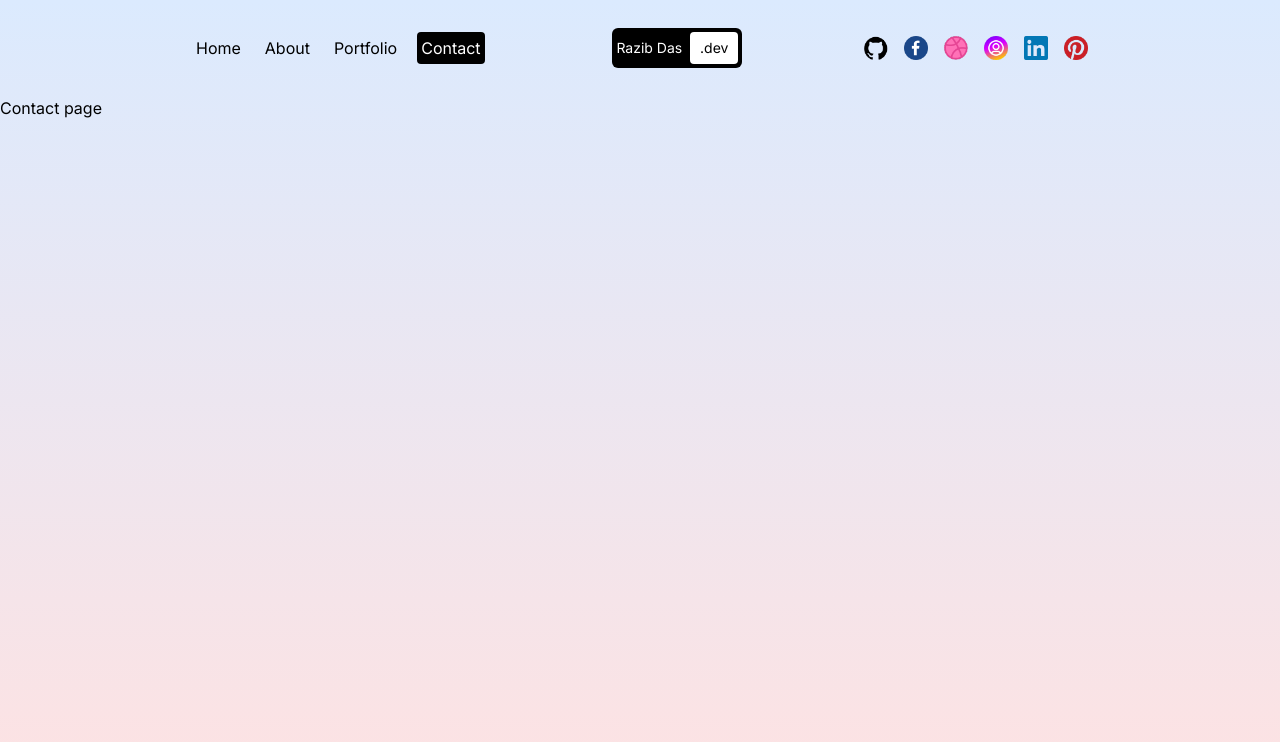
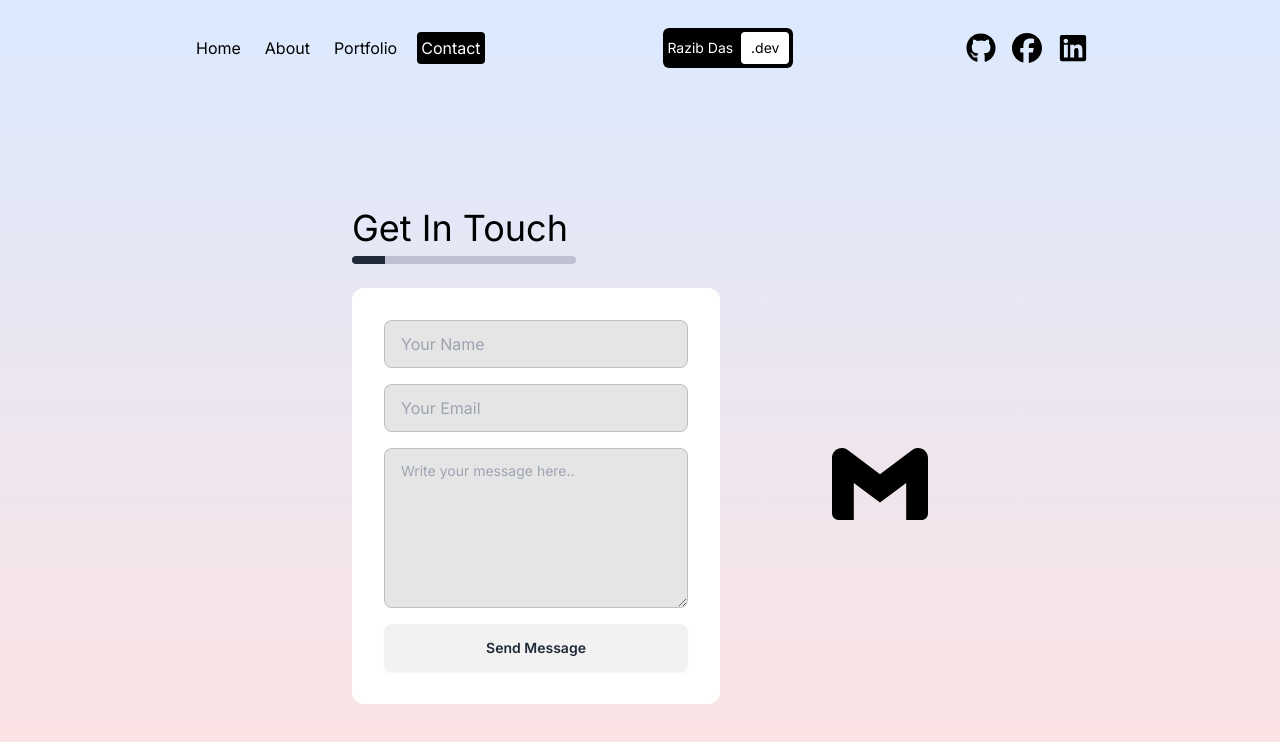
Before and after one commit to razibdas/next-portfolio, a Next.js app: page /Contact in a window 1280 px wide. Shown: the top 742 px of the page. Built offline with nearby package versions, Linux system fonts and the light colour scheme.

Commit message:
set the github icon and add link

```diff
--- a/package.json
+++ b/package.json
@@ -9,10 +9,13 @@
     "lint": "next lint"
   },
   "dependencies": {
+    "emailjs": "^4.0.3",
+    "emailjs-com": "^3.2.0",
     "framer-motion": "^11.0.28",
     "next": "^14.1.4",
     "react": "^18.2.0",
-    "react-dom": "^18.2.0"
+    "react-dom": "^18.2.0",
+    "react-icons": "^5.0.1"
   },
   "devDependencies": {
     "autoprefixer": "^10.0.1",
--- a/src/app/Contact/page.jsx
+++ b/src/app/Contact/page.jsx
@@ -1,19 +1,78 @@
 "use client"
 
-import React from 'react';
+// Import the emailjs library
+import { useRef } from "react";
+import emailjs from 'emailjs-com';
+import { SiGmail } from "react-icons/si";
 
-import { motion } from 'framer-motion';
 
-const ContactPage = () => {
+const page = () => {
+
+  const form = useRef();
+
+  const sendEmail = (e) => {
+    e.preventDefault();
+
+    emailjs.sendForm('service_4z6q1wf', 'template_nms07pv', form.current, 'jXX87AbRhPixMWwIB')
+      .then((result) => {
+        console.log(result.text);
+        form.current.reset();
+      }, (error) => {
+        console.log(error.text);
+      });
+  };
+
   return (
-    <motion.div className="h-full"
-      initial={{ y: "-200vh" }}
-      animate={{ y: "0%" }}
-      transition={{ duration: 1 }}
-    >
-      <h1>Contact page</h1>
-    </motion.div>
+    <>
+      <div className="">
+
+        <div className="hero-content  flex-col lg:flex-row-reverse">
+          <div className="card w-full max-w-xl ">
+          <h2 className="text-4xl  mt-24">Get In Touch</h2>
+            <progress className="progress w-56  mt-2"></progress>
+            <div className="flex items-center gap-28">
+
+              <form
+                ref={form}
+                onSubmit={sendEmail}
+                className="card-body w-full  mt-6 space-y-2 rounded-xl backdrop-contrast-200
+               "
+              >
+                <div className="form-control w-full">
+                  <input
+                    type="text"
+                    name="user_name"
+                    placeholder="Your Name"
+                    className="input input-bordered bg-black/10 w-full"
+                    required
+                  />
+                </div>
+                <div className="form-control">
+                  <input
+                    type="email"
+                    name="user_email"
+                    placeholder="Your Email"
+                    className="input input-bordered bg-black/10 w-full"
+                    required
+                  />
+                </div>
+                <div className="form-control">
+                  <textarea
+                    name="message"
+                    className="textarea textarea-bordered h-40 bg-black/10"
+                    placeholder="Write your message here.."
+                  ></textarea>
+                </div>
+                <div className="form-control mt-6">
+                  <input type="submit" value="Send Message" className="btn neon-button" />
+                </div>
+              </form>
+              <div className="text-8xl"><SiGmail /></div>
+            </div>
+          </div>
+        </div>
+      </div>
+    </>
   );
 };
-
-export default ContactPage;
+export default page;
--- a/src/app/Portfolio/page.jsx
+++ b/src/app/Portfolio/page.jsx
@@ -1,18 +1,117 @@
+"use client";
+import { motion, useScroll, useTransform } from "framer-motion";
+import Image from "next/image";
+import Link from "next/link";
+import { useRef } from "react";
 
-"use client"
-
-import React from 'react';
-
-import { motion } from 'framer-motion';
+const items = [
+  {
+    id: 1,
+    color: "from-red-300 to-blue-300",
+    title: "React Commerce",
+    desc: "Lorem ipsum dolor sit amet consectetur adipisicing elit. Dolores ab id ad nesciunt quo aut corporis modi? Voluptate, quos sunt dolorum facilis, id eum sequi placeat accusantium saepe eos laborum.",
+    img: "https://images.pexels.com/photos/18073372/pexels-photo-18073372/free-photo-of-young-man-sitting-in-a-car-on-a-night-street.jpeg?auto=compress&cs=tinysrgb&w=1600&lazy=load",
+    link: "https://lama.dev",
+  },
+  {
+    id: 2,
+    color: "from-blue-300 to-violet-300",
+    title: "Next.js Medium Blog",
+    desc: "Lorem ipsum dolor sit amet consectetur adipisicing elit. Dolores ab id ad nesciunt quo aut corporis modi? Voluptate, quos sunt dolorum facilis, id eum sequi placeat accusantium saepe eos laborum.",
+    img: "https://images.pexels.com/photos/18023772/pexels-photo-18023772/free-photo-of-close-up-of-a-person-holding-a-wristwatch.jpeg?auto=compress&cs=tinysrgb&w=1600&lazy=load",
+    link: "https://lama.dev",
+  },
+  {
+    id: 3,
+    color: "from-violet-300 to-purple-300",
+    title: "Vanilla Book App",
+    desc: "Lorem ipsum dolor sit amet consectetur adipisicing elit. Dolores ab id ad nesciunt quo aut corporis modi? Voluptate, quos sunt dolorum facilis, id eum sequi placeat accusantium saepe eos laborum.",
+    img: "https://images.pexels.com/photos/6894528/pexels-photo-6894528.jpeg?auto=compress&cs=tinysrgb&w=1600&lazy=load",
+    link: "https://lama.dev",
+  },
+  {
+    id: 4,
+    color: "from-purple-300 to-red-300",
+    title: "Spotify Music App",
+    desc: "Lorem ipsum dolor sit amet consectetur adipisicing elit. Dolores ab id ad nesciunt quo aut corporis modi? Voluptate, quos sunt dolorum facilis, id eum sequi placeat accusantium saepe eos laborum.",
+    img: "https://images.pexels.com/photos/18540208/pexels-photo-18540208/free-photo-of-wood-landscape-water-hill.jpeg?auto=compress&cs=tinysrgb&w=1260&h=750&dpr=2",
+    link: "https://lama.dev",
+  },
+];
 
 const PortfolioPage = () => {
+  const ref = useRef();
+
+  const { scrollYProgress } = useScroll({ target: ref });
+  const x = useTransform(scrollYProgress, [0, 1], ["0%", "-80%"]);
+
   return (
-        <motion.div className="h-full"
+    <motion.div
+      className="h-full"
       initial={{ y: "-200vh" }}
       animate={{ y: "0%" }}
       transition={{ duration: 1 }}
     >
-        <h1>Portfolio</h1>
+      <div className="h-[600vh] relative" ref={ref}>
+        <div className="w-screen h-[calc(100vh-6rem)] flex items-center justify-center text-8xl text-center">
+          My Works
+        </div>
+        <div className="sticky top-0 flex h-screen gap-4 items-center overflow-hidden">
+          <motion.div style={{ x }} className="flex">
+            <div className="h-screen w-screen flex items-center justify-center bg-gradient-to-r from-purple-300 to-red-300" />
+            {items.map((item) => (
+              <div
+                className={`h-screen w-screen flex items-center justify-center bg-gradient-to-r ${item.color}`}
+                key={item.id}
+              >
+                <div className="flex flex-col gap-8 text-white">
+                  <h1 className="text-xl font-bold md:text-4xl lg:text-6xl xl:text-8xl">
+                    {item.title}
+                  </h1>
+                  <div className="relative w-80 h-56 md:w-96 md:h-64 lg:w-[500px] lg:h-[350px] xl:w-[600px] xl:h-[420px]">
+                    <Image src={item.img} alt="" fill />
+                  </div>
+                  <p className="w-80 md:w96 lg:w-[500px] lg:text-lg xl:w-[600px]">
+                    {item.desc}
+                  </p>
+                  <Link href={item.link} className="flex justify-end">
+                    <button className="p-2 text-sm md:p-4 md:text-md lg:p-8 lg:text-lg bg-white text-gray-600 font-semibold m-4 rounded">See Demo</button>
+                  </Link>
+                </div>
+              </div>
+            ))}
+          </motion.div>
+        </div>
+      </div>
+      <div className="w-screen h-screen flex flex-col gap-16 items-center justify-center text-center">
+        <h1 className="text-8xl">Do you have a project?</h1>
+        <div className="relative">
+          <motion.svg
+            animate={{ rotate: 360 }}
+            transition={{ duration: 8, ease: "linear", repeat: Infinity }}
+            viewBox="0 0 300 300"
+            className="w-64 h-64 md:w-[500px] md:h-[500px] "
+          >
+            <defs>
+              <path
+                id="circlePath"
+                d="M 150, 150 m -60, 0 a 60,60 0 0,1 120,0 a 60,60 0 0,1 -120,0 "
+              />
+            </defs>
+            <text fill="#000">
+              <textPath xlinkHref="#circlePath" className="text-xl">
+                Front-end Developer and UI Designer
+              </textPath>
+            </text>
+          </motion.svg>
+          <Link
+            href="/contact"
+            className="w-16 h-16 md:w-28 md:h-28 absolute top-0 left-0 right-0 bottom-0 m-auto bg-black text-white rounded-full flex items-center justify-center"
+          >
+            Hire Me
+          </Link>
+        </div>
+      </div>
     </motion.div>
   );
 };
--- a/src/components/Navbar.jsx
+++ b/src/components/Navbar.jsx
@@ -5,6 +5,7 @@
 import Image from "next/image";
 import Navlink from "./Navlink";
 import { motion } from 'framer-motion'
+import { FaGithub, FaFacebook, FaLinkedin } from "react-icons/fa6";
 
 
 const links = [
@@ -53,7 +54,7 @@
         opened: {
             x: 0,
             transition: {
-                when:"beforeChildren",
+                when: "beforeChildren",
                 staggerChildren: 0.2,
             },
         }
@@ -84,17 +85,13 @@
                     <span className="w-12 h-8 rounded bg-white text-black flex items-center justify-center">.dev</span>
                 </Link>
             </div>
-            <div className="">
-                <Link href="#" className="hidden md:flex gap-4 w-1/3">
-                    <Image src="/github.png" alt="" width={24} height={24} />
-                    <Image src="/facebook.png" alt="" width={24} height={24} />
-                    <Image src="/dribbble.png" alt="" width={24} height={24} />
-                    <Image src="/instagram.png" alt="" width={24} height={24} />
-                    <Image src="/linkedin.png" alt="" width={24} height={24} />
-                    <Image src="/pinterest.png" alt="" width={24} height={24} />
-                </Link>
 
+            <div className="flex gap-4 text-3xl">
+                <Link href="https://github.com/razibdas"> <FaGithub /></Link>
+                <Link href="https://web.facebook.com/razib.kumar.336"><FaFacebook /></Link>
+                <Link href="https://www.linkedin.com/in/razib-das-0838532a7/"><FaLinkedin/></Link>
             </div>
+
             {/* responsive menu */}
             <div className="md:hidden">
                 <button onClick={() => setOpen((prev) => !prev)} className="w-10 h-8 flex flex-col justify-between relative z-50">
@@ -110,7 +107,7 @@
                     <motion.div variants={listVariants}
                         initial="closed" animate="opened" className="absolute top-0 left-0 w-screen h-screen bg-black text-white flex flex-col items-center justify-center gap-8 z-40">
                         {links.map(link => (
-                            <motion.div variants={listItemVariants}  key={link.title}>
+                            <motion.div variants={listItemVariants} key={link.title}>
                                 <Link href={link.url}>{link.title}</Link>
                             </motion.div>
                         ))}
```
Also changed, not shown: 1 other file (tests, documents, lock files or other folders). Lines whose indentation alone changed are shown as unchanged.
